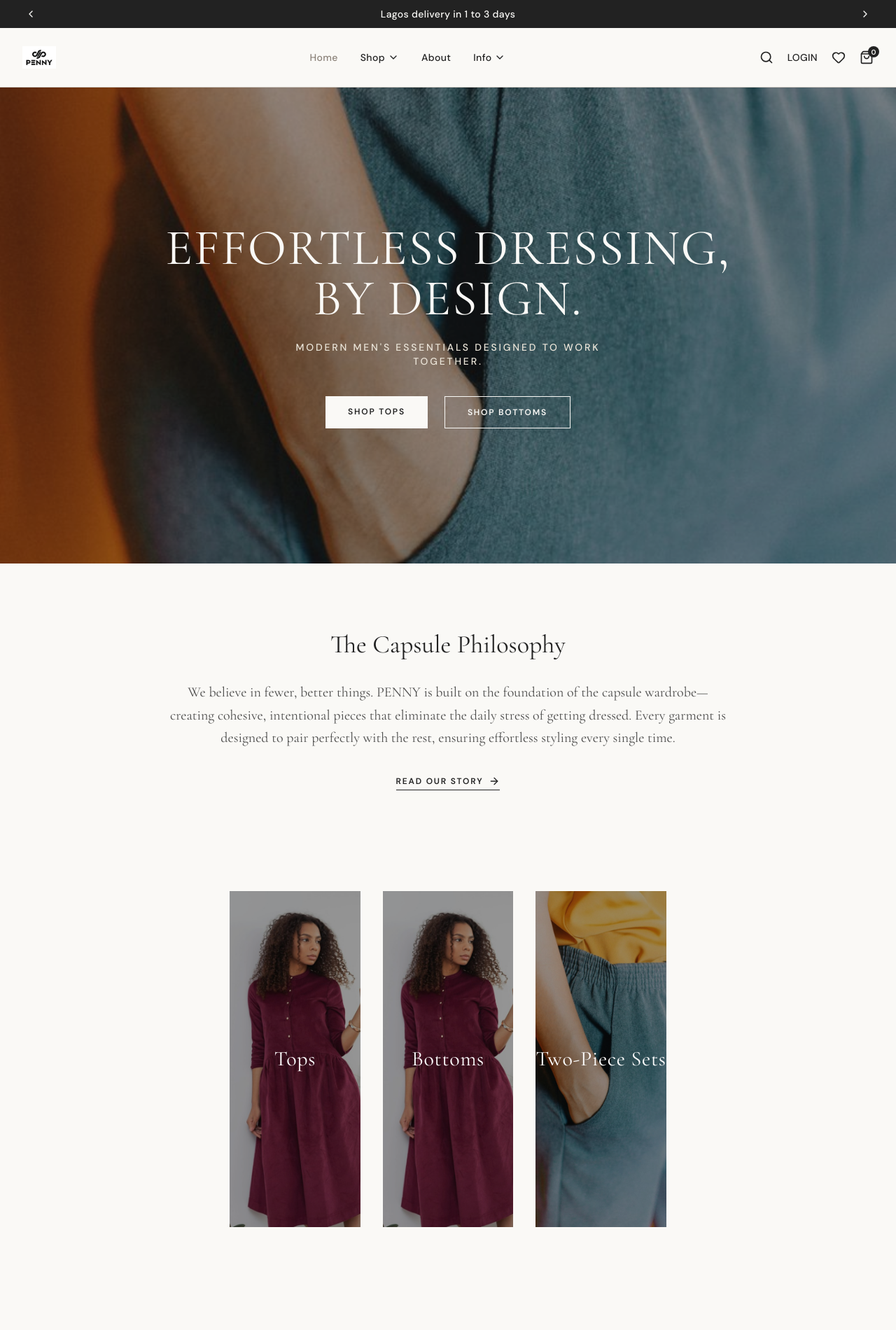
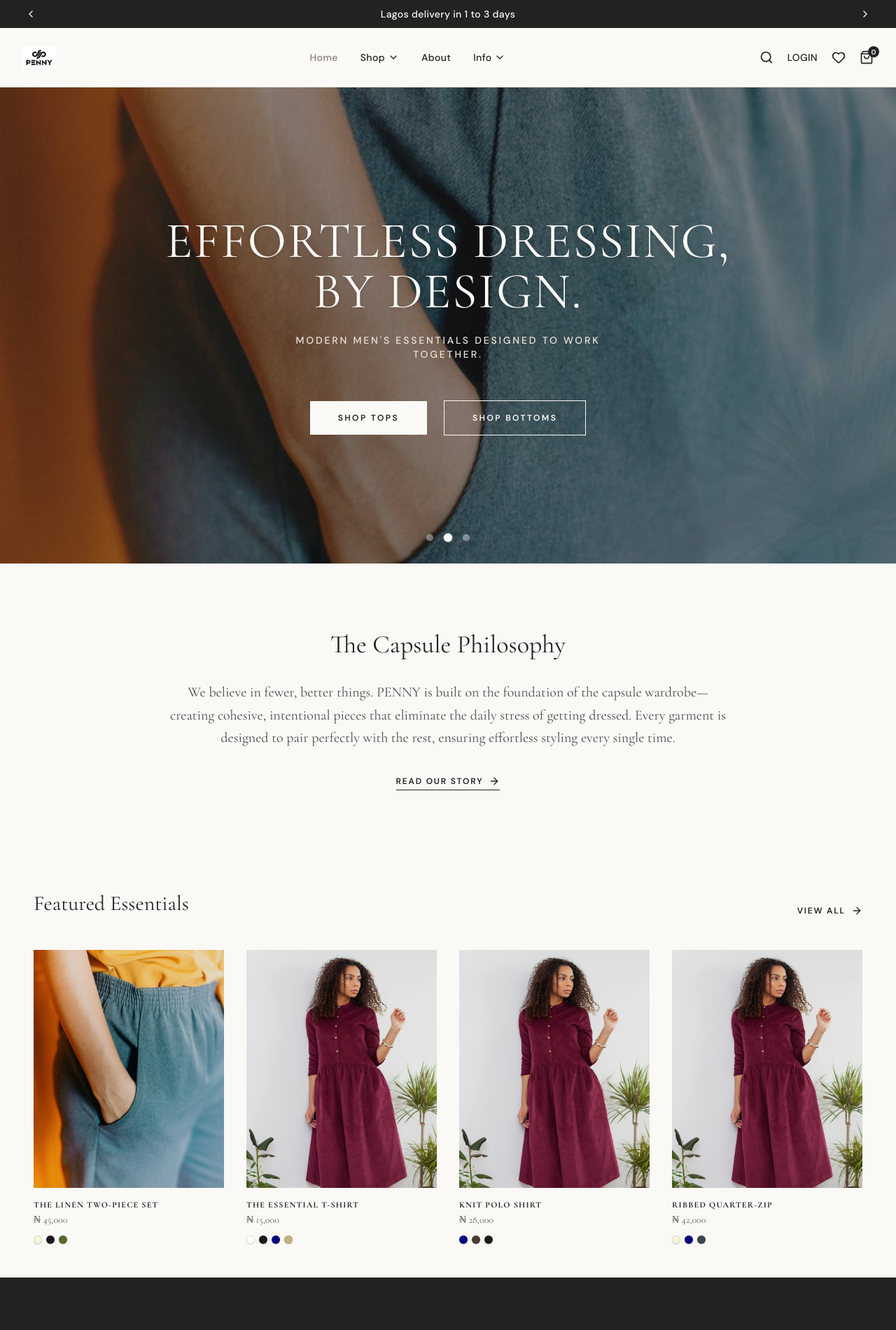
Before and after one commit to Necheee/Penny, a React (Vite) app in the folder client/: page / in a window 1280 px wide. Shown: the top 1900 px of the page at 70% size. Built offline with nearby package versions, Linux system fonts and the light colour scheme.

Commit message:
Update homepage with dynamic hero carousel and unified product cards

```diff
--- a/client/src/pages/Home.jsx
+++ b/client/src/pages/Home.jsx
@@ -1,37 +1,106 @@
+import { useState, useEffect } from 'react';
 import { Link } from 'react-router-dom';
 import { products } from '../data/mockCatalogue';
-import { ArrowRight } from 'lucide-react';
+import { ArrowRight, ChevronLeft, ChevronRight } from 'lucide-react';
+import { motion, AnimatePresence } from 'framer-motion';
+import ProductCard from '../components/shop/ProductCard';
+
+const heroImages = [
+  "/images/products/linen-set-1.jpg",
+  "/images/products/essential-tee-2.jpg",
+  "/images/products/lounge-set-2.jpg",
+];
 
 export default function Home() {
   const featuredProducts = products.filter(p => p.featured).slice(0, 4);
   const linenSet = products.find(p => p.id === 'p-001');
 
+  // Carousel State
+  const [currentSlide, setCurrentSlide] = useState(0);
+
+  // Auto-play timer
+  useEffect(() => {
+    const timer = setInterval(() => {
+      setCurrentSlide((prev) => (prev + 1) % heroImages.length);
+    }, 6000);
+    return () => clearInterval(timer);
+  }, [currentSlide]); // Reset timer if manually changed
+
+  const nextSlide = () => setCurrentSlide((prev) => (prev + 1) % heroImages.length);
+  const prevSlide = () => setCurrentSlide((prev) => (prev - 1 + heroImages.length) % heroImages.length);
+  const goToSlide = (index) => setCurrentSlide(index);
+
   return (
     <div className="flex flex-col w-full">
-      <section className="relative h-[85vh] w-full bg-brand-charcoal overflow-hidden">
-        <img
-          src="/images/products/linen-set-1.jpg"
-          alt="Menswear Editorial"
-          className="absolute inset-0 w-full h-full object-cover object-center opacity-60"
-        />
-        <div className="absolute inset-0 flex flex-col items-center justify-center text-center px-4">
-          <h1 className="text-4xl md:text-6xl lg:text-7xl font-serif text-brand-offwhite mb-6 tracking-wide">
+      {/* 1. Hero Carousel */}
+      <section className="relative h-[85vh] w-full bg-brand-charcoal overflow-hidden group">
+
+        {/* Animated Image Slides */}
+        <AnimatePresence initial={false}>
+          <motion.img
+            key={currentSlide}
+            src={heroImages[currentSlide]}
+            alt="Menswear Editorial"
+            initial={{ opacity: 0, scale: 1.05 }}
+            animate={{ opacity: 0.6, scale: 1 }}
+            exit={{ opacity: 0 }}
+            transition={{ duration: 1.2, ease: "easeInOut" }}
+            className="absolute inset-0 w-full h-full object-cover object-center"
+          />
+        </AnimatePresence>
+
+        {/* Navigation Arrows */}
+        <button
+          onClick={prevSlide}
+          className="absolute left-4 top-1/2 -translate-y-1/2 p-2 text-white/50 hover:text-white transition-colors opacity-0 group-hover:opacity-100 focus:outline-none z-20 hidden md:block"
+          aria-label="Previous image"
+        >
+          <ChevronLeft className="w-10 h-10" />
+        </button>
+        <button
+          onClick={nextSlide}
+          className="absolute right-4 top-1/2 -translate-y-1/2 p-2 text-white/50 hover:text-white transition-colors opacity-0 group-hover:opacity-100 focus:outline-none z-20 hidden md:block"
+          aria-label="Next image"
+        >
+          <ChevronRight className="w-10 h-10" />
+        </button>
+
+        {/* Hero Content */}
+        <div className="absolute inset-0 flex flex-col items-center justify-center text-center px-4 pointer-events-none z-10">
+          <h1 className="text-4xl md:text-6xl lg:text-7xl font-serif text-brand-offwhite mb-6 tracking-wide pointer-events-auto drop-shadow-sm">
             EFFORTLESS DRESSING,<br/> BY DESIGN.
           </h1>
-          <p className="text-brand-beige text-xs md:text-sm max-w-lg mb-10 tracking-[0.2em] uppercase font-medium">
+          <p className="text-brand-beige text-xs md:text-sm max-w-lg mb-10 tracking-[0.2em] uppercase font-medium pointer-events-auto">
             Modern men's essentials designed to work together.
           </p>
-          <div className="flex flex-col sm:flex-row space-y-4 sm:space-y-0 sm:space-x-6">
-            <Link to="/shop?category=tops" className="bg-brand-offwhite text-brand-charcoal px-8 py-3.5 text-xs font-bold tracking-[0.15em] uppercase hover:bg-brand-beige transition-colors">
+          <div className="flex flex-col sm:flex-row justify-center items-center space-y-4 sm:space-y-0 sm:space-x-6 mt-4 pointer-events-auto">
+            <Link to="/shop?category=tops" className="bg-brand-offwhite text-brand-charcoal px-10 py-4 text-xs font-bold tracking-[0.2em] uppercase hover:bg-brand-beige transition-colors text-center w-full sm:w-auto">
               Shop Tops
             </Link>
-            <Link to="/shop?category=bottoms" className="border border-brand-offwhite text-brand-offwhite px-8 py-3.5 text-xs font-bold tracking-[0.15em] uppercase hover:bg-white hover:text-brand-charcoal transition-colors">
+            <Link to="/shop?category=bottoms" className="border border-brand-offwhite text-brand-offwhite px-10 py-4 text-xs font-bold tracking-[0.2em] uppercase hover:bg-white hover:text-brand-charcoal transition-colors text-center w-full sm:w-auto">
               Shop Bottoms
             </Link>
           </div>
         </div>
+
+        {/* Pagination Dots */}
+        <div className="absolute bottom-8 left-1/2 -translate-x-1/2 flex space-x-4 z-20">
+          {heroImages.map((_, index) => (
+            <button
+              key={index}
+              onClick={() => goToSlide(index)}
+              aria-label={`Go to slide ${index + 1}`}
+              className={`w-2.5 h-2.5 rounded-full transition-all duration-300 focus:outline-none ${
+                currentSlide === index
+                  ? 'bg-white scale-125'
+                  : 'bg-white/40 hover:bg-white/70'
+              }`}
+            />
+          ))}
+        </div>
       </section>
 
+      {/* 2. Brand Introduction */}
       <section className="py-24 px-6 md:px-12 max-w-4xl mx-auto text-center">
         <h2 className="text-3xl md:text-4xl font-serif mb-8 text-brand-charcoal">The Capsule Philosophy</h2>
         <p className="text-lg md:text-xl text-brand-charcoal/80 leading-relaxed font-serif mb-8">
@@ -42,25 +111,8 @@ export default function Home() {
         </Link>
       </section>
 
-      <section className="py-12 px-6 md:px-12 max-w-7xl mx-auto grid grid-cols-1 md:grid-cols-3 gap-8">
-        <Link to="/shop?category=tops" className="group relative h-[60vh] overflow-hidden bg-brand-charcoal flex items-center justify-center">
-          <img src="/images/products/essential-tee-1.jpg" alt="Tops" className="absolute inset-0 w-full h-full object-cover opacity-80 group-hover:scale-105 transition-transform duration-700" />
-          <div className="absolute inset-0 bg-black/20 group-hover:bg-black/40 transition-colors"></div>
-          <h3 className="relative text-3xl font-serif text-white z-10 tracking-wide">Tops</h3>
-        </Link>
-        <Link to="/shop?category=bottoms" className="group relative h-[60vh] overflow-hidden bg-brand-charcoal flex items-center justify-center">
-          <img src="/images/products/trousers-1.jpg" alt="Bottoms" className="absolute inset-0 w-full h-full object-cover opacity-80 group-hover:scale-105 transition-transform duration-700" />
-          <div className="absolute inset-0 bg-black/20 group-hover:bg-black/40 transition-colors"></div>
-          <h3 className="relative text-3xl font-serif text-white z-10 tracking-wide">Bottoms</h3>
-        </Link>
-        <Link to="/shop?category=sets" className="group relative h-[60vh] overflow-hidden bg-brand-charcoal flex items-center justify-center">
-          <img src="/images/products/lounge-set-1.jpg" alt="Sets" className="absolute inset-0 w-full h-full object-cover object-top opacity-80 group-hover:scale-105 transition-transform duration-700" />
-          <div className="absolute inset-0 bg-black/20 group-hover:bg-black/40 transition-colors"></div>
-          <h3 className="relative text-3xl font-serif text-white z-10 tracking-wide">Two-Piece Sets</h3>
-        </Link>
-      </section>
-
-      <section className="py-24 px-6 md:px-12 max-w-7xl mx-auto">
+      {/* 3. Featured Collection */}
+      <section className="py-12 px-6 md:px-12 max-w-7xl mx-auto">
         <div className="flex justify-between items-end mb-12">
           <h2 className="text-3xl font-serif text-brand-charcoal">Featured Essentials</h2>
           <Link to="/shop" className="hidden md:inline-flex items-center text-xs font-bold tracking-[0.15em] uppercase hover:text-brand-taupe transition-colors">
@@ -70,18 +122,12 @@ export default function Home() {
 
         <div className="grid grid-cols-2 lg:grid-cols-4 gap-x-4 gap-y-12 md:gap-x-8">
           {featuredProducts.map((product) => (
-            <Link key={product.id} to={`/product/${product.id}`} className="group flex flex-col">
-              <div className="relative aspect-[3/4] mb-4 bg-brand-beige/30 overflow-hidden">
-                <img src={product.images.primary} alt={product.name} className="w-full h-full object-cover group-hover:scale-105 transition-transform duration-500" />
-              </div>
-              <h3 className="text-sm font-medium text-brand-charcoal mb-1">{product.name}</h3>
-              <p className="text-xs text-brand-taupe mb-2">{product.colors.length} Colors</p>
-              <p className="text-sm font-medium text-brand-charcoal">₦{product.price.toLocaleString()}</p>
-            </Link>
+            <ProductCard key={product.id} product={product} />
           ))}
         </div>
       </section>
 
+      {/* 4. Two-Piece Set Feature */}
       <section className="bg-brand-charcoal text-brand-offwhite py-24">
         <div className="max-w-7xl mx-auto px-6 md:px-12 grid grid-cols-1 md:grid-cols-2 gap-12 items-center">
           <div className="order-2 md:order-1 relative aspect-[4/5] md:aspect-auto md:h-[80vh]">
@@ -99,6 +145,7 @@ export default function Home() {
         </div>
       </section>
 
+      {/* 5. Newsletter */}
       <section className="py-32 px-6 text-center max-w-2xl mx-auto">
         <h2 className="text-3xl md:text-4xl font-serif text-brand-charcoal mb-4">Join The Club</h2>
         <p className="text-brand-taupe mb-8 font-serif text-lg">Subscribe for early access to new releases and editorial insights on effortless dressing.</p>
```
